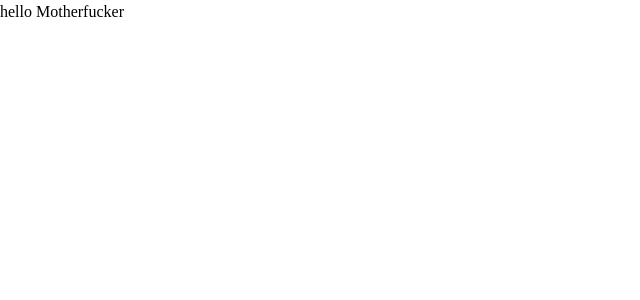
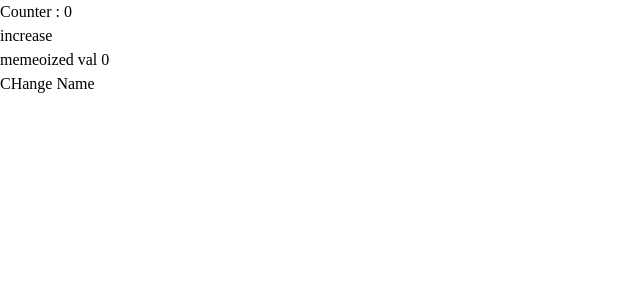
Before and after one commit to darshan795/react-learning-path, a React (Vite) app in the folder mastering useRef/vite-project/: page / in a window 1280 px wide. Shown: the top 300 px of the page, without its empty margins (0-640 px from the left). Built offline with nearby package versions, Linux system fonts and the light colour scheme.

Commit message:
completed the exercise1 of useMemo

```diff
--- a/mastering useRef/vite-project/src/components/exercise9.jsx
+++ b/mastering useRef/vite-project/src/components/exercise9.jsx
@@ -1,9 +1,23 @@
 import React  from "react";
-import {useState,useRef,useEffect} from "react";
+import {useState,useMemo,useRef,useEffect} from "react";
+
 
 function Exercise9(){
+    const [number,setNumber]=useState(0);
+    const [name,setName]=useState("");
+
+    const val=useMemo(()=>{
+        return number*number;
+    },[number])
+
     return  (<>
-    <h2 className="bg-blue-400"> hello Motherfucker</h2>
+
+    <h1> Counter  :  {number}</h1>
+    <button  onClick={()=>{setNumber((prev)=>prev+1)}}>increase</button>
+    <h1>{name}</h1>
+    <h1> memeoized val {val}</h1>
+    <button onClick={()=>{setName("darshn")}}>CHange Name</button>
+
     </>)
 
 }
```
